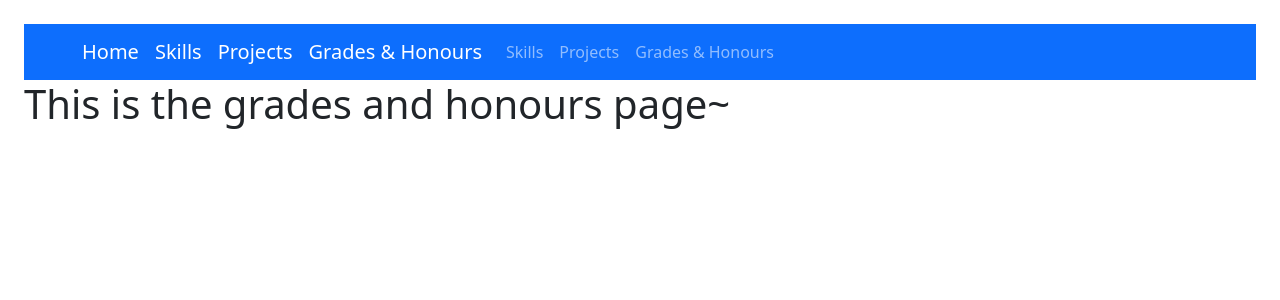
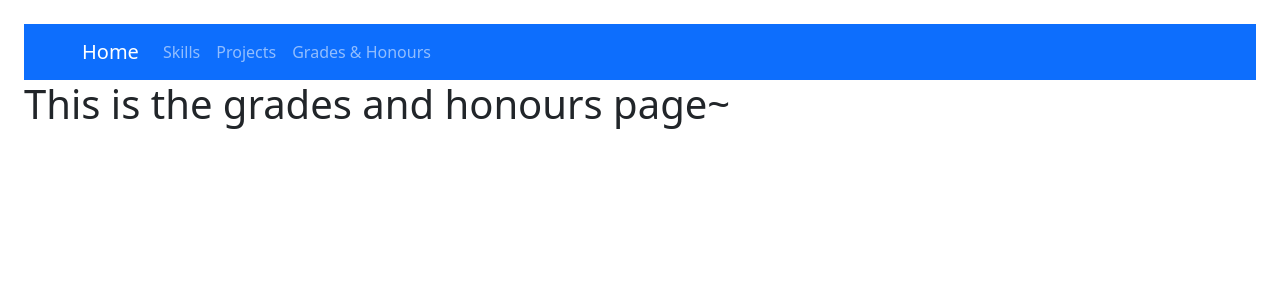
Before and after one commit to jding40/NextJSPortfolio, a Next.js app: page /honours in a window 1280 px wide. Shown: the top 300 px of the page. Built offline with nearby package versions, Linux system fonts and the light colour scheme.

Commit message:
first commit

```diff
--- a/components/Navbar.js
+++ b/components/Navbar.js
@@ -9,9 +9,9 @@ function NavBar() {
     <Navbar bg="primary" data-bs-theme="dark">
       <Container>
         <Navbar.Brand href="/">Home</Navbar.Brand>
-        <Navbar.Brand href="/skills">Skills</Navbar.Brand>
+        {/* <Navbar.Brand href="/skills">Skills</Navbar.Brand>
         <Navbar.Brand href="/projects">Projects</Navbar.Brand>
-        <Navbar.Brand href="/honours">Grades & Honours</Navbar.Brand>
+        <Navbar.Brand href="/honours">Grades & Honours</Navbar.Brand> */}
 
         <Nav className="me-auto">
           <Nav.Link href="/skills">Skills</Nav.Link>
```
